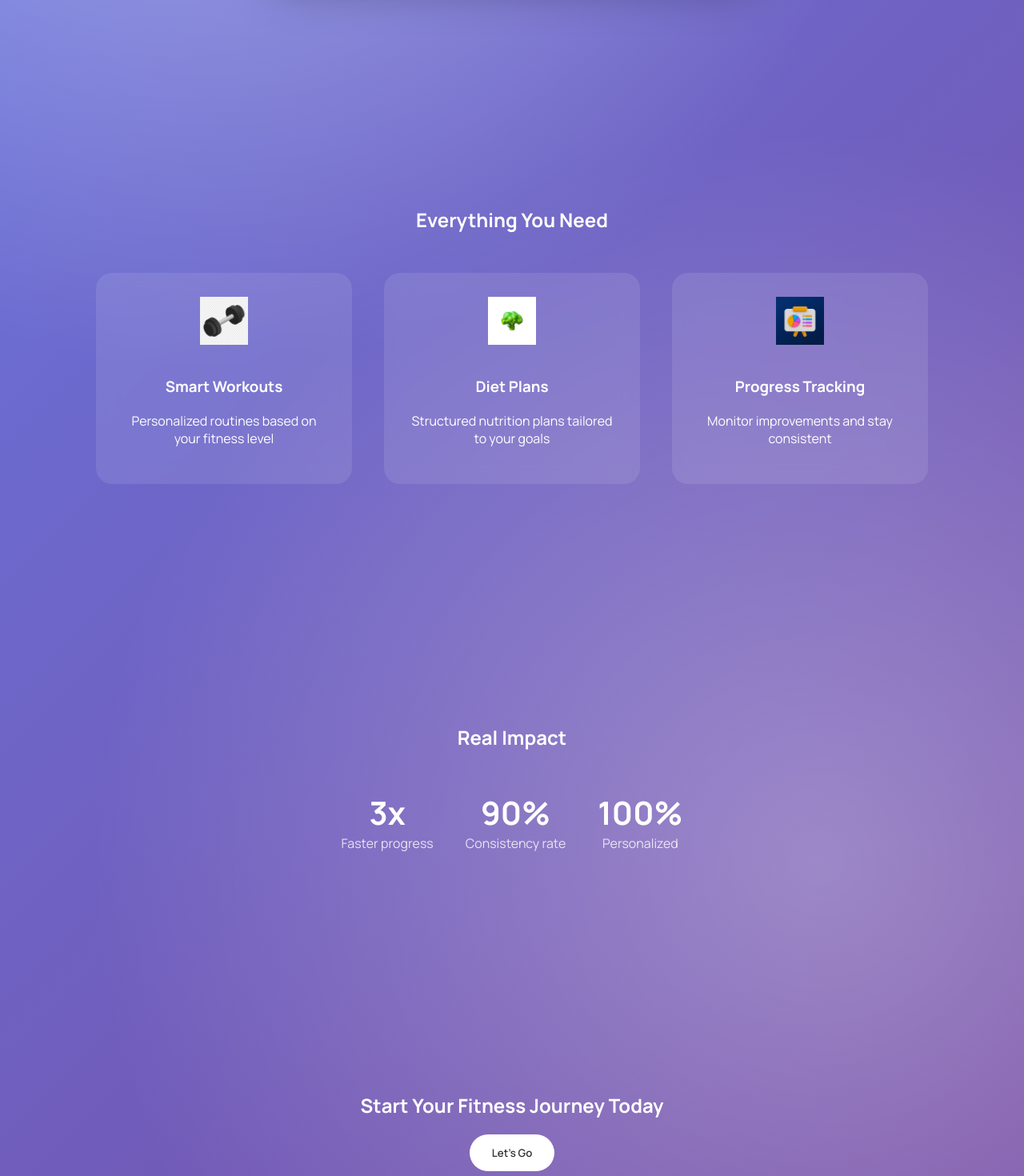
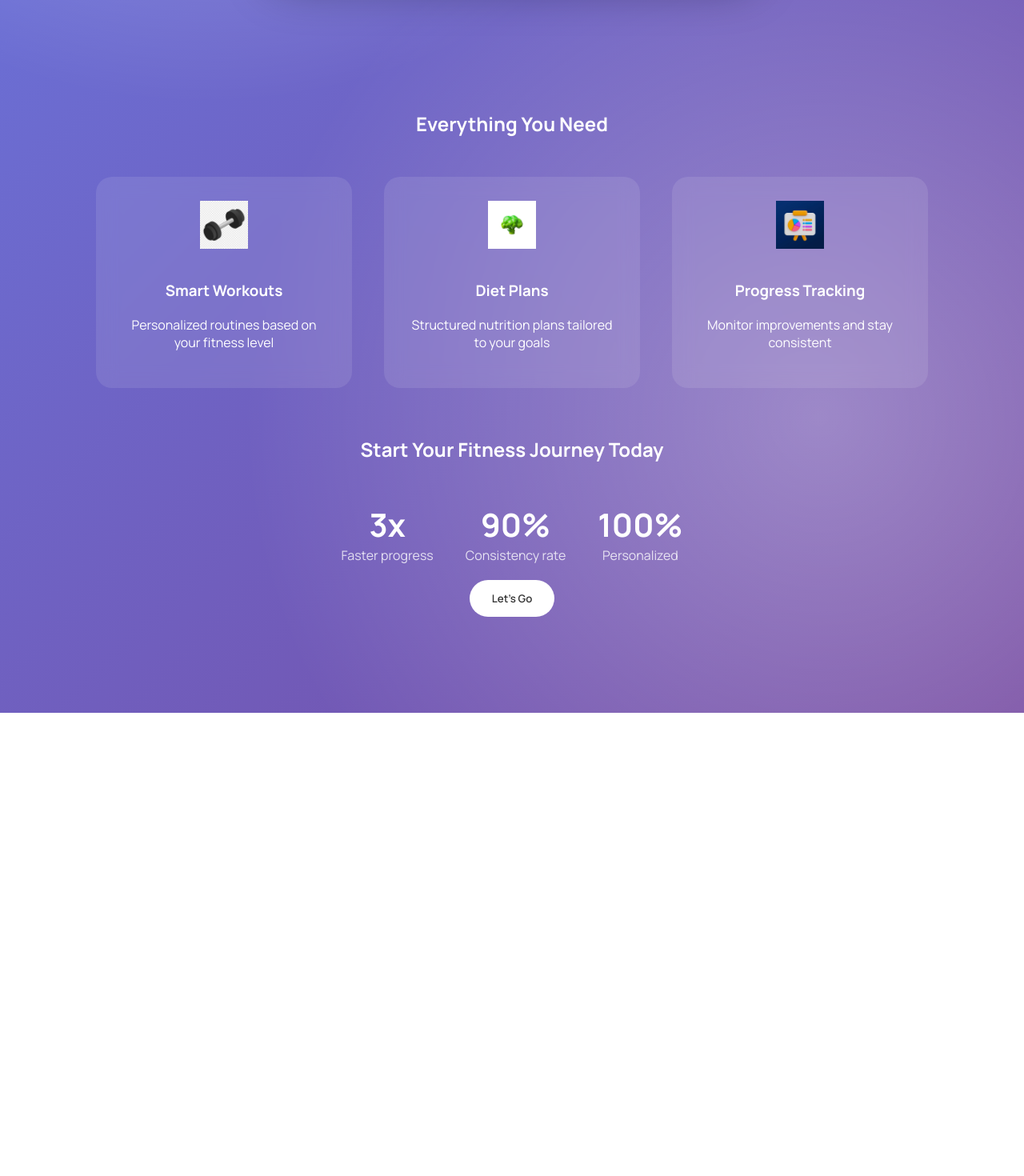
Before and after one commit to makle04/FYP_Fitness-Health-Advisory-App, a React (Create React App) app in the folder fitness-frontend/: page / in a window 1280 px wide. Shown: the part 960-2430 px from the top of the page at 80% size. After the commit the page ends 1851 px from the top, so only its background shows below. Built offline with nearby package versions, Linux system fonts and the light colour scheme.

Commit message:
frontend development 3.0

```diff
--- a/fitness-frontend/src/fitness.js
+++ b/fitness-frontend/src/fitness.js
@@ -29,7 +29,6 @@ function Fitness() {
     setTimeout(() => setPageLoading(false), 1600);
   }, []);
 
-  // 🔥 UPDATED: only allow numeric input
   const handleChange = (e) => {
     const { name, value } = e.target;
 
--- a/fitness-frontend/src/home.js
+++ b/fitness-frontend/src/home.js
@@ -136,8 +136,14 @@ function Home() {
     },
 
     section: {
-      marginTop: "180px",
-      paddingTop: "100px",
+      marginTop: "100px",
+      paddingTop: "60px",
+      textAlign: "center"
+    },
+
+    section2: {
+      marginTop: "10px",
+      paddingTop: "30px",
       textAlign: "center"
     },
 
@@ -231,9 +237,8 @@ function Home() {
             </div>
           </div>
         </div>
-
-        <div style={styles.section}>
-          <h2>Real Impact</h2>
+      <div style={styles.section2}>
+          <h2>Start Your Fitness Journey Today</h2>
 
           <div style={styles.grid}>
             <div>
@@ -251,10 +256,7 @@ function Home() {
               <div style={styles.smallText}>Personalized</div>
             </div>
           </div>
-        </div>
 
-        <div style={styles.section}>
-          <h2>Start Your Fitness Journey Today</h2>
           <div style={{ marginTop: "20px", display: "flex", justifyContent: "center", gap: "20px" }}>
             <button
               style={styles.button}
```
